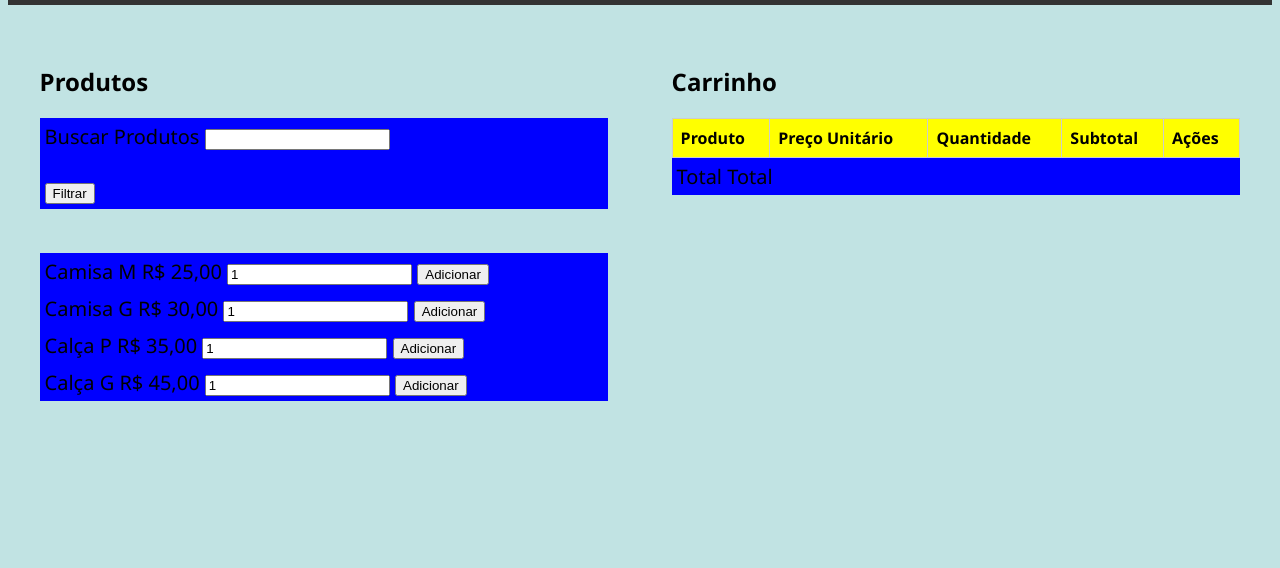
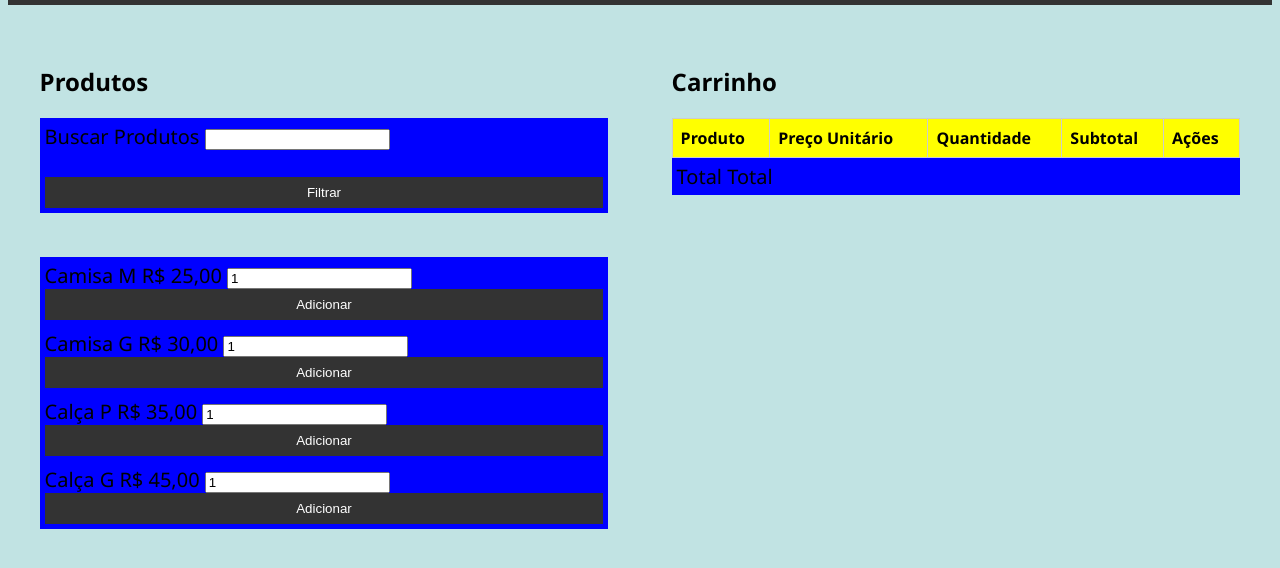
Before and after one commit to danielpaiv/sistema_vendas-1.0, a plain HTML site: page index.html in a window 1280 px wide. Shown: the part 176-744 px from the top of the page. Drawn offline with Linux system fonts and the light colour scheme.

Commit message:
Atualizacao feitas

```diff
--- a/index.html
+++ b/index.html
@@ -5,7 +5,8 @@
     <meta name="viewport" content="width=device-width, initial-scale=1.0">
     <title>Sistema</title>
 
-    <link rel="stylesheet" type="text/css" href="styles.css" media="screen" /> <!--Estenção para arquivo css-->
+    <link rel="stylesheet" type="text/css" href="style.css" media="screen" /> <!--Estenção para arquivo css-->
+
     <script src="script.js"></script> <!--Estenção para arquivo JavaScript-->
 
 </head>
--- a/styles.css
+++ b/style.css
@@ -45,3 +45,12 @@ th,td{
     padding: 8px;
     text-align: left;
 }
+button{
+    background-color: #333;
+    color: #fff;
+   display: block;
+   width: 100%;
+   padding: 8px;
+   border: none;
+   cursor: pointer;
+}
```
